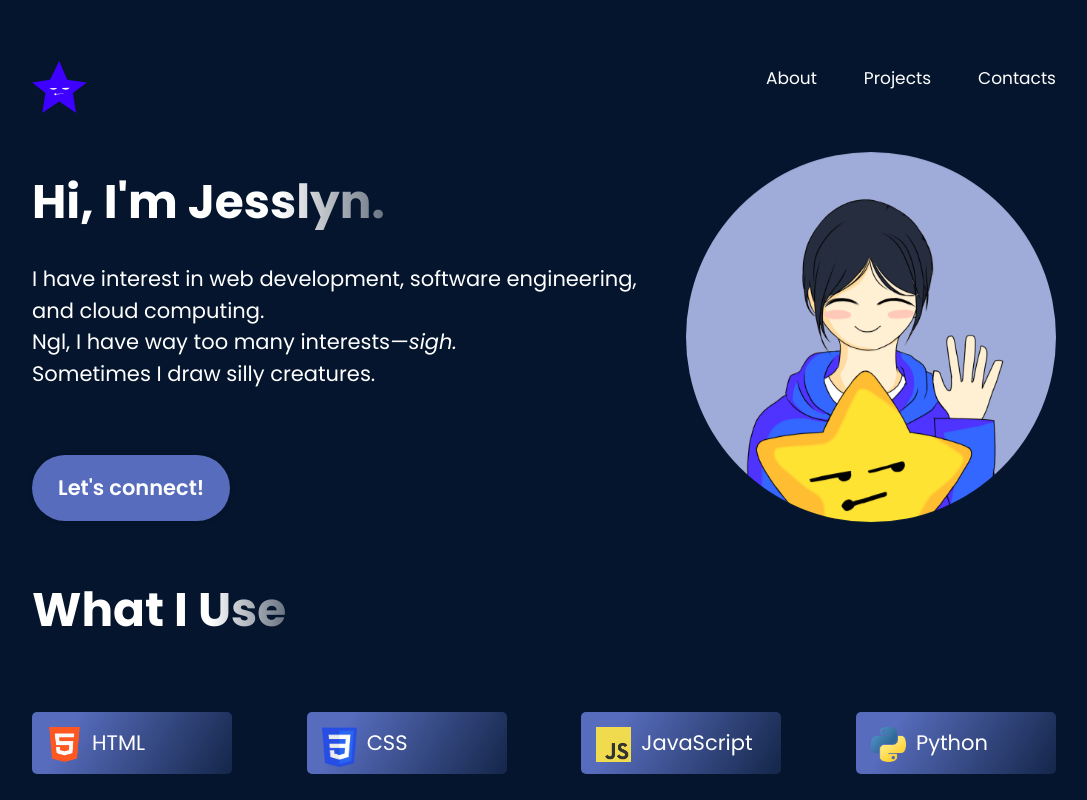
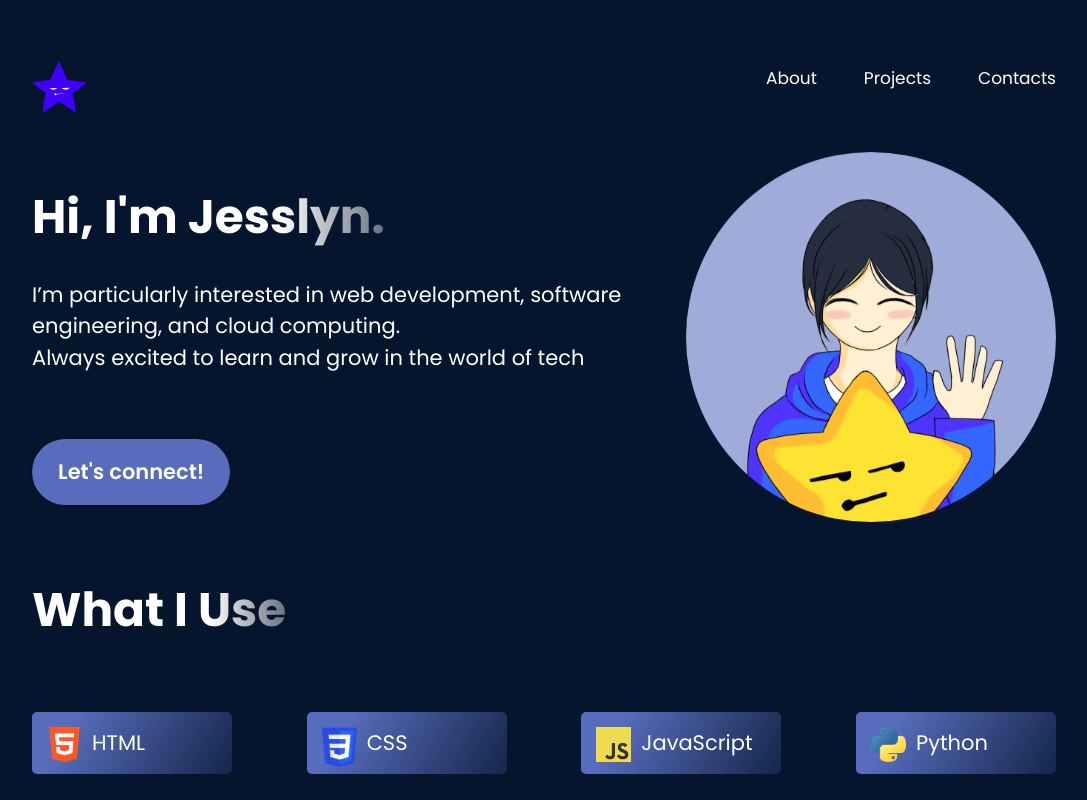
Before and after one commit to jesslyngowin/my-portofolio2, a React (Vite) app: page / in a window 1280 px wide. Shown: the top 800 px of the page, without its empty margins (96-1183 px from the left). Built offline with nearby package versions, Linux system fonts and the light colour scheme.

Commit message:
change abt desc

```diff
--- a/src/components/AboutMe/AboutMe.jsx
+++ b/src/components/AboutMe/AboutMe.jsx
@@ -12,9 +12,8 @@ export const AboutMe = () => {
 					<h1 className={styles.title}>Hi, I'm Jesslyn.</h1>
 					<div className={styles.description}>
 						<p>
-						I have interest in web development, software engineering, and cloud computing.<br></br>
-						Ngl, I have way too many interests<em>—sigh.</em> <br></br>
-						Sometimes I draw silly creatures.
+						I’m particularly interested in web development, software engineering, and cloud computing.<br></br>
+						Always excited to learn and grow in the world of tech
 					  </p>
 					</div>
 
```
